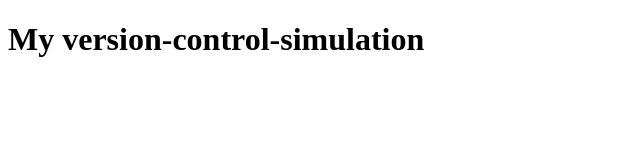
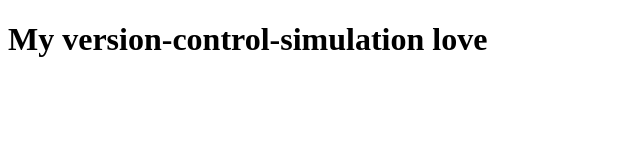
Before and after one commit to ibarrie/version-control-simulation-barrie, a plain HTML site: page index.html in a window 1280 px wide. Shown: the full height of the page, 0-640 px from the left. Drawn offline with Linux system fonts and the light colour scheme.

Commit message:
added header

```diff
--- a/index.html
+++ b/index.html
@@ -7,7 +7,7 @@
 </head>
 <body>
     <header>
-        <h1>My version-control-simulation</h1>
+        <h1>My version-control-simulation love</h1>
     </header>
 </body>
 </html>
```
